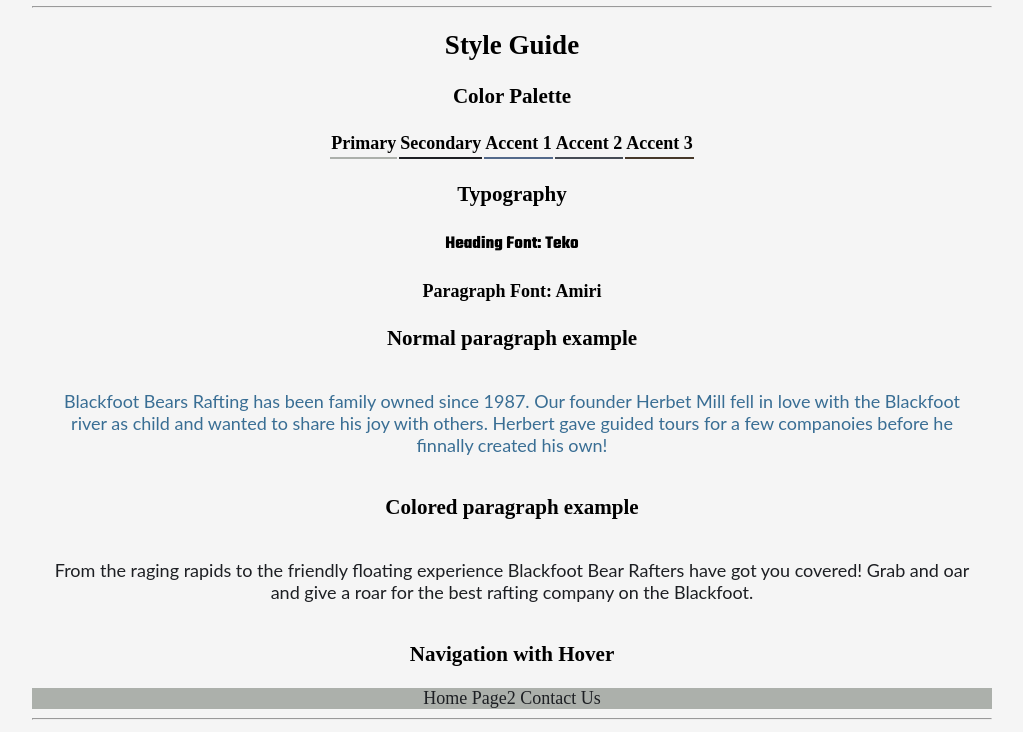
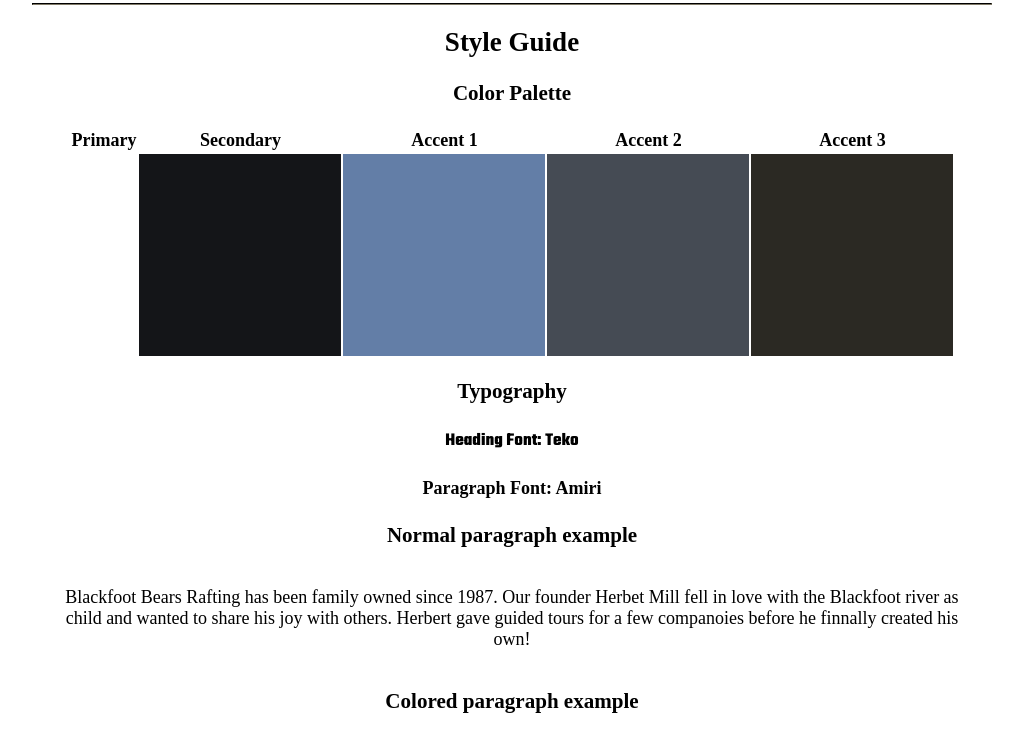
Before and after one commit to rol24002/WDD130, a plain HTML site: page index.html in a window 1280 px wide. Shown: the part 1056-1788 px from the top of the page, without its empty margins (128-1151 px from the left). Drawn offline with Linux system fonts and the light colour scheme.

Commit message:
space between

```diff
--- a/index.html
+++ b/index.html
@@ -108,8 +108,9 @@
 
             <img src="https://byui-wdd.github.io/wdd130/rafting_images/wireframe_home.png" alt="home page wireframe">
 
+
             <h3>[Page 2]</h3>
-
+             <img src="what-is-a-website-wireframe.png">
             <!-- <img src="#" alt="page 2 wireframe"> -->
           </main>
         <nav></nav>
--- a/style.css
+++ b/style.css
@@ -18,43 +18,32 @@ margin: 0 auto;
 padding: 4em;
 font-size: 18px;
 text-align: center;
-background-color: whitesmoke;
+background-color: c3bba2;
 }
-:root {
---primary-color: #396E94;
---secondary-color: #E7C24F;
---accent1-color: #A42212;
---accent2-color: white;
---heading-font: "IM Fell French Canon";
---paragraph-font: Lato, Helvetica, sans-serif;
---headline-color-on-white: #396E94;
---headline-color-on-color: white;
---paragraph-color-on-white: #396E94;
---paragraph-color-on-color: white;
---paragraph-background-color: #396E94;
---nav-link-color: #396E94;
---nav-background-color: #D4AC0D;
---nav-hover-link-color: white;
---nav-hover-background-color: #396E94;
-}
-injected stylesheet
-:host, :root {
---rem: 16;
-}
+:roo
 .primary{
-    background-color: #ACB0AB;
+    background-color: #c3bba2;
+    height: 100px;
 }
 .secondary{
-    background-color: #1d1f23;
+    background-color: #141518;
+    height: 200px;
+    width: 200px;
 }
 .A1{
-    background-color: #53698a;
+    background-color: #637ea7;
+    height: 200px;
+    width: 200px;
 }
 .A2{
     background-color: #454B54;
+    height: 200px;
+    width: 200px;
 }
 .A3{
-  background-color: #463829;
+  background-color: #2b2923;
+  height: 200px;
+  width: 200px;
 }
 // <uniquifier>: Use a unique and descriptive class name
 // <weight>: Use a value from 100 to 900
@@ -99,7 +88,8 @@ h2{
     font-family:Amiri-bold, Times New Roman, Times, serif
 }
 header{
-    background-color:#ACB0AB;
+    background-color:#637ea7;
+    color:#2b2923;
 }
 #pfont{
   font-family:Amiri-bold, Times New Roman, Times, serif
@@ -108,8 +98,8 @@ header{
   font-family: teko, Arial, Helvetica, sans-serif;
 }
 .colored{
-  color: #1d1f23
-}
+  background-color: #1d1f23;
+  color:c3bba2;}
 td{
   max-height: 500px;
   min-height: 200px;
@@ -127,10 +117,15 @@ a: visited{
   color: #53698a;
 }
 nav{
-  background-color: #ACB0AB;
-  border-color: #396E94;
+  background-color: c3bba2;
+  border-color: #637ea7;
 }
 .colors{
   margin-left: auto;
   margin-right: auto;
+  justify-content: space-between;
 }
+hr{
+  line-height: 20px;
+  border-color: #2b2923;
+}
```
Also changed, not shown: what-is-a-website-wireframe.png (added).
